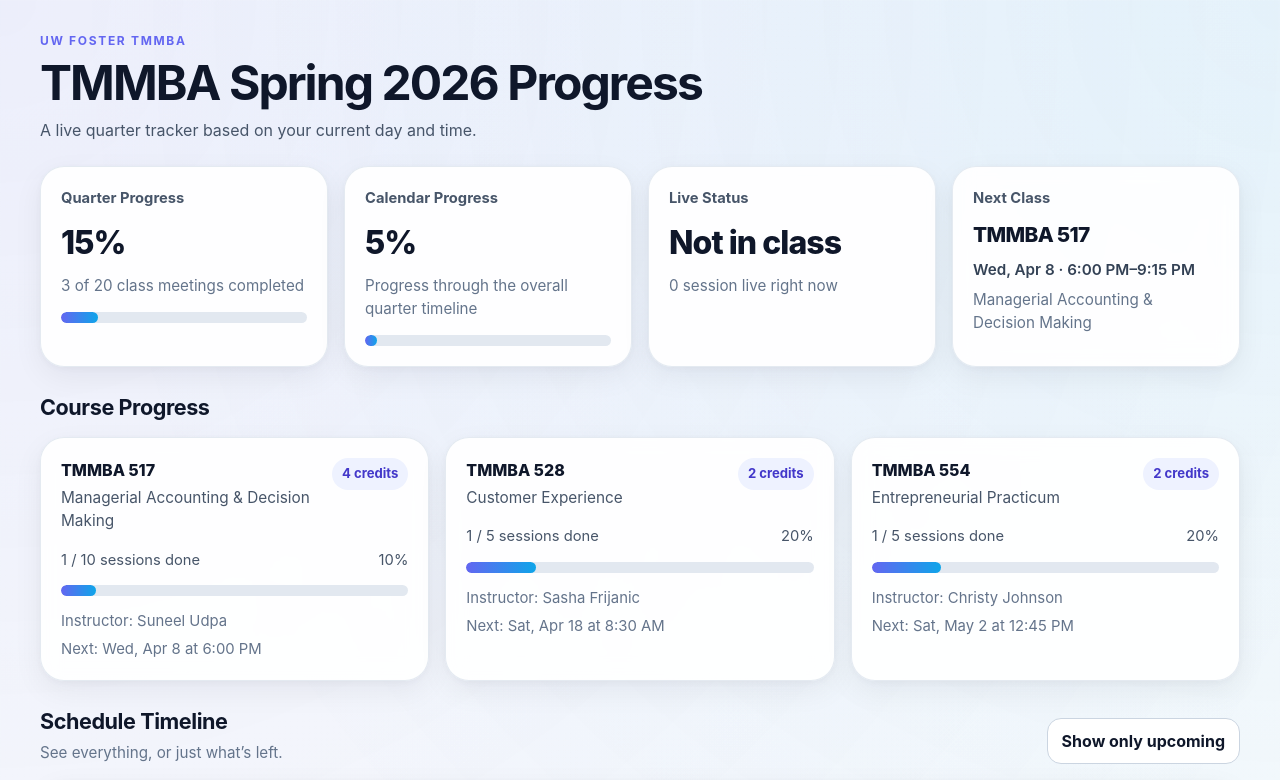
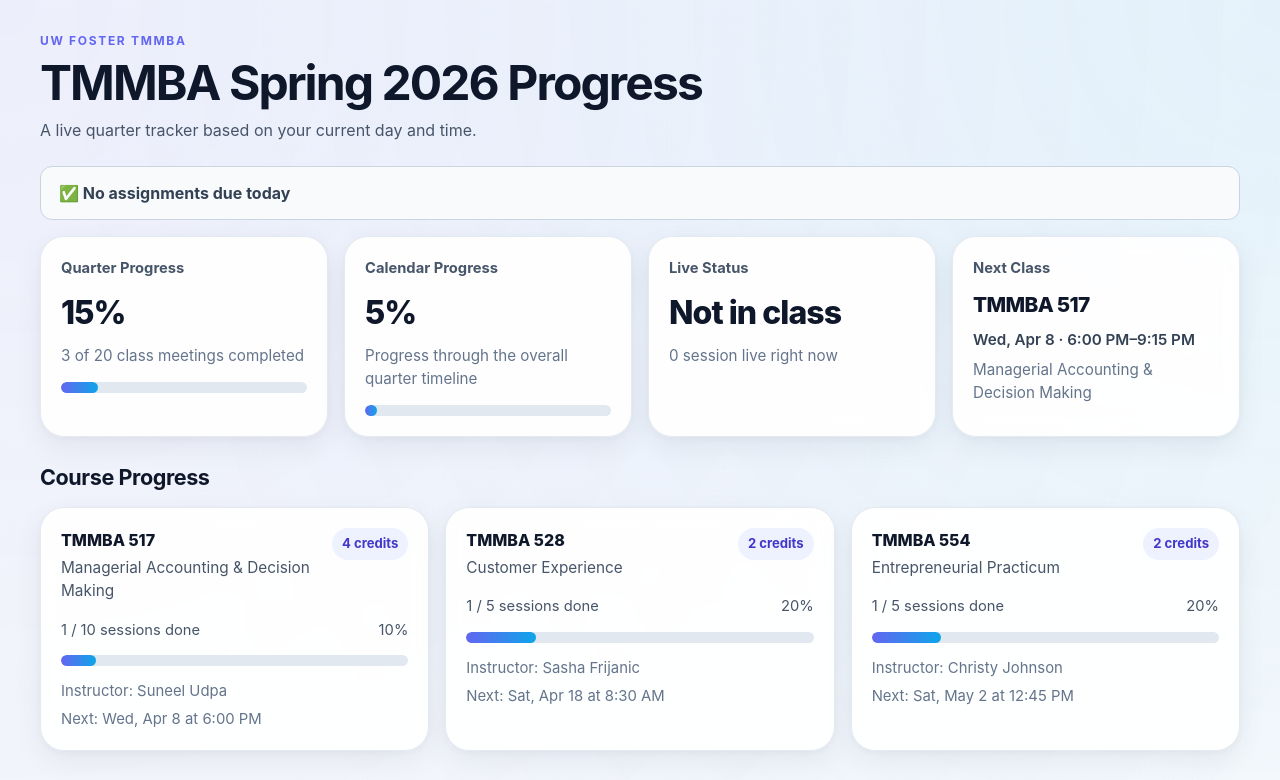
Before and after one commit to gkovid/TMMBA-Progression, a React (Vite) app: page / in a window 1280 px wide. Shown: the top 780 px of the page. Built offline with nearby package versions, Linux system fonts and the light colour scheme; no server answers.

Commit message:
Add due today banner and UI polish

```diff
--- a/src/App.jsx
+++ b/src/App.jsx
@@ -563,7 +563,11 @@
             </p>
           </div>
         </header>
-
+        <div className={`banner ${filteredDeadlineSummary.dueTodayCount > 0 ? "banner-warning" : "banner-neutral"}`}>
+          {filteredDeadlineSummary.dueTodayCount > 0
+            ? `⚠️ You have ${filteredDeadlineSummary.dueTodayCount} assignment(s) due today`
+            : "✅ No assignments due today"}
+        </div>
         <section className="stats-grid">
           <StatCard
             title="Quarter Progress"
--- a/src/index.css
+++ b/src/index.css
@@ -519,3 +519,22 @@
     grid-template-columns: 1fr;
   }
 }
+
+.banner {
+  padding: 14px 18px;
+  border-radius: 12px;
+  margin-bottom: 16px;
+  font-weight: 700;
+}
+
+.banner-warning {
+  background: #fff7ed;
+  color: #c2410c;
+  border: 1px solid #fdba74;
+}
+
+.banner-neutral {
+  background: #f8fafc;
+  color: #334155;
+  border: 1px solid #cbd5e1;
+}
```
